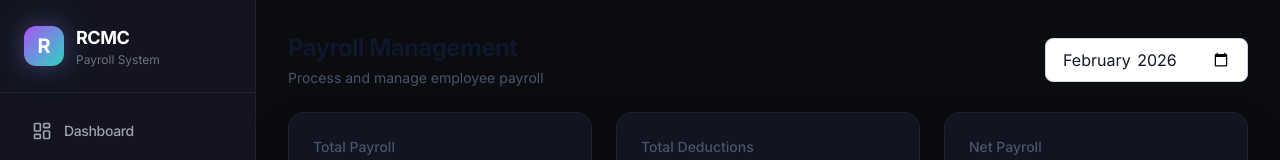
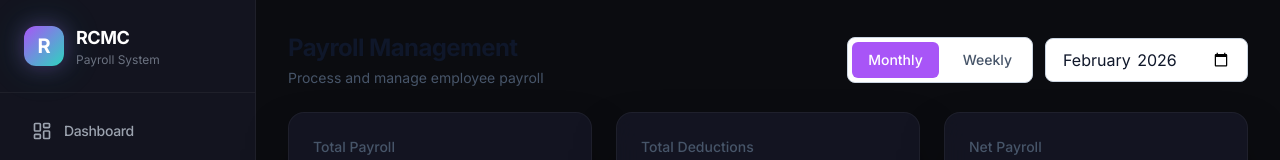
Before and after one commit to RaLFH8/rcmc-payroll, a React (Vite) app: page / in a window 1280 px wide. Both pictures are taken after a click on the button "Payroll". Shown: the top 160 px of the page. Built offline with nearby package versions, Linux system fonts and the light colour scheme; no server answers; the database is empty.

Commit message:
Add weekly payroll option with toggle between monthly and weekly pay periods

```diff
--- a/src/pages/Payroll.jsx
+++ b/src/pages/Payroll.jsx
@@ -9,6 +9,7 @@ const Payroll = () => {
   const [selectedMonth, setSelectedMonth] = useState(new Date().toISOString().slice(0, 7))
   const [previewEmployee, setPreviewEmployee] = useState(null)
   const [editingCashAdvance, setEditingCashAdvance] = useState(null)
+  const [payPeriodType, setPayPeriodType] = useState('monthly') // 'monthly' or 'weekly'
 
   useEffect(() => {
     loadEmployees()
@@ -27,8 +28,13 @@ const Payroll = () => {
   }
 
   const calculateNetPay = (emp) => {
+    const salary = payPeriodType === 'weekly' ? Number(emp.salary) / 4 : Number(emp.salary)
     const deductions = Number(emp.sss || 0) + Number(emp.philhealth || 0) + Number(emp.pagibig || 0) + Number(emp.cash_advance || 0)
-    return Number(emp.salary) - deductions
+    return salary - deductions
+  }
+
+  const getSalaryAmount = (emp) => {
+    return payPeriodType === 'weekly' ? Number(emp.salary) / 4 : Number(emp.salary)
   }
 
   const updateCashAdvance = async (employeeId, newAmount) => {
@@ -44,10 +50,12 @@ const Payroll = () => {
 
   const downloadPayslipPDF = (employee) => {
     const doc = new jsPDF()
+    const salary = payPeriodType === 'weekly' ? Number(employee.salary) / 4 : Number(employee.salary)
     const totalDed = Number(employee.sss || 0) + Number(employee.philhealth || 0) + Number(employee.pagibig || 0) + Number(employee.cash_advance || 0)
-    const netPay = Number(employee.salary) - totalDed
+    const netPay = salary - totalDed
     const monthYear = new Date(selectedMonth).toLocaleDateString('en-US', { month: 'long', year: 'numeric' })
     const dateIssued = new Date().toLocaleDateString('en-US', { month: 'long', day: 'numeric', year: 'numeric' })
+    const periodLabel = payPeriodType === 'weekly' ? `Weekly - ${monthYear}` : monthYear
 
     // Format currency without peso symbol (jsPDF doesn't handle it well)
     const formatAmount = (amount) => {
@@ -83,7 +91,7 @@ const Payroll = () => {
     doc.setFont('helvetica', 'bold')
     doc.text('Pay Period:', 120, 58)
     doc.setFont('helvetica', 'normal')
-    doc.text(monthYear, 150, 58)
+    doc.text(periodLabel, 150, 58)
 
     doc.setFont('helvetica', 'bold')
     doc.text('Position:', 20, 65)
@@ -114,8 +122,8 @@ const Payroll = () => {
 
     // Basic Salary
     doc.setFont('helvetica', 'normal')
-    doc.text('Basic Salary', 25, yPos)
-    doc.text(formatAmount(employee.salary), 185, yPos, { align: 'right' })
+    doc.text(payPeriodType === 'weekly' ? 'Weekly Salary' : 'Basic Salary', 25, yPos)
+    doc.text(formatAmount(salary), 185, yPos, { align: 'right' })
 
     yPos += 8
 
@@ -188,7 +196,7 @@ const Payroll = () => {
     setPreviewEmployee(null)
   }
 
-  const totalPayroll = employees.reduce((sum, emp) => sum + Number(emp.salary), 0)
+  const totalPayroll = employees.reduce((sum, emp) => sum + getSalaryAmount(emp), 0)
   const totalDeductions = employees.reduce((sum, emp) =>
     sum + Number(emp.sss || 0) + Number(emp.philhealth || 0) + Number(emp.pagibig || 0) + Number(emp.cash_advance || 0), 0
   )
@@ -206,9 +214,11 @@ const Payroll = () => {
   }
 
   const PayslipPreview = ({ employee }) => {
+    const salary = payPeriodType === 'weekly' ? Number(employee.salary) / 4 : Number(employee.salary)
     const totalDed = Number(employee.sss || 0) + Number(employee.philhealth || 0) + Number(employee.pagibig || 0) + Number(employee.cash_advance || 0)
-    const netPay = Number(employee.salary) - totalDed
+    const netPay = salary - totalDed
     const monthYear = new Date(selectedMonth).toLocaleDateString('en-US', { month: 'long', year: 'numeric' })
+    const periodLabel = payPeriodType === 'weekly' ? `Weekly - ${monthYear}` : monthYear
 
     return (
       <div className="fixed inset-0 bg-black/70 flex items-center justify-center z-50 p-4">
@@ -234,14 +244,14 @@ const Payroll = () => {
           </div>
 
           <div className="p-8">
-            <PayslipContent employee={employee} totalDed={totalDed} netPay={netPay} monthYear={monthYear} />
+            <PayslipContent employee={employee} salary={salary} totalDed={totalDed} netPay={netPay} monthYear={periodLabel} />
           </div>
         </div>
       </div>
     )
   }
 
-  const PayslipContent = ({ employee, totalDed, netPay, monthYear }) => {
+  const PayslipContent = ({ employee, salary, totalDed, netPay, monthYear }) => {
     return (
       <div>
         {/* Header */}
@@ -290,8 +300,8 @@ const Payroll = () => {
             </thead>
             <tbody>
               <tr className="border-b border-gray-200">
-                <td className="py-3 px-4 text-gray-900">Basic Salary</td>
-                <td className="py-3 px-4 text-right text-gray-900 font-mono">₱{employee.salary.toLocaleString('en-US', { minimumFractionDigits: 2, maximumFractionDigits: 2 })}</td>
+                <td className="py-3 px-4 text-gray-900">{payPeriodType === 'weekly' ? 'Weekly Salary' : 'Basic Salary'}</td>
+                <td className="py-3 px-4 text-right text-gray-900 font-mono">₱{salary.toLocaleString('en-US', { minimumFractionDigits: 2, maximumFractionDigits: 2 })}</td>
               </tr>
               <tr className="bg-gray-50 border-b border-gray-300">
                 <td className="py-2 px-4 font-semibold text-gray-900">Deductions</td>
@@ -353,12 +363,36 @@ const Payroll = () => {
           <h1 className="text-2xl font-bold tracking-tight dark:text-white text-slate-900">Payroll Management</h1>
           <p className="dark:text-gray-400 text-slate-600 text-sm mt-1">Process and manage employee payroll</p>
         </div>
+        <div className="flex gap-3 items-center">
+          <div className="flex gap-2 bg-white dark:bg-white/5 border dark:border-spectro-border border-slate-300 rounded-lg p-1">
+            <button
+              onClick={() => setPayPeriodType('monthly')}
+              className={`px-4 py-2 rounded-md text-sm font-medium transition-colors ${
+                payPeriodType === 'monthly'
+                  ? 'bg-spectro-purple text-white'
+                  : 'dark:text-gray-400 text-slate-600 hover:bg-slate-100 dark:hover:bg-white/5'
+              }`}
+            >
+              Monthly
+            </button>
+            <button
+              onClick={() => setPayPeriodType('weekly')}
+              className={`px-4 py-2 rounded-md text-sm font-medium transition-colors ${
+                payPeriodType === 'weekly'
+                  ? 'bg-spectro-purple text-white'
+                  : 'dark:text-gray-400 text-slate-600 hover:bg-slate-100 dark:hover:bg-white/5'
+              }`}
+            >
+              Weekly
+            </button>
+          </div>
           <input
             type="month"
             value={selectedMonth}
             onChange={(e) => setSelectedMonth(e.target.value)}
             className="px-4 py-2 dark:bg-white/5 bg-white border dark:border-spectro-border border-slate-300 rounded-lg dark:text-gray-300 text-slate-900 focus:outline-none focus:border-spectro-purple"
           />
+        </div>
       </div>
 
       <div className="grid grid-cols-1 md:grid-cols-3 gap-6">
@@ -397,8 +431,9 @@ const Payroll = () => {
             </thead>
             <tbody>
               {employees.map((emp) => {
+                const salary = getSalaryAmount(emp)
                 const totalDed = Number(emp.sss || 0) + Number(emp.philhealth || 0) + Number(emp.pagibig || 0) + Number(emp.cash_advance || 0)
-                const netPay = Number(emp.salary) - totalDed
+                const netPay = salary - totalDed
 
                 return (
                   <tr key={emp.id} className="border-b dark:border-spectro-border border-slate-100 dark:hover:bg-white/5 hover:bg-slate-50 transition-colors">
@@ -416,7 +451,7 @@ const Payroll = () => {
                         </div>
                       </div>
                     </td>
-                    <td className="py-4 px-6 font-semibold dark:text-white text-slate-900 text-sm">₱{emp.salary.toLocaleString()}</td>
+                    <td className="py-4 px-6 font-semibold dark:text-white text-slate-900 text-sm">₱{salary.toLocaleString()}</td>
                     <td className="py-4 px-6 dark:text-gray-300 text-slate-700 text-sm">₱{(emp.sss || 0).toLocaleString()}</td>
                     <td className="py-4 px-6 dark:text-gray-300 text-slate-700 text-sm">₱{(emp.philhealth || 0).toLocaleString()}</td>
                     <td className="py-4 px-6 dark:text-gray-300 text-slate-700 text-sm">₱{(emp.pagibig || 0).toLocaleString()}</td>
```
Lines whose indentation alone changed are shown as unchanged.
